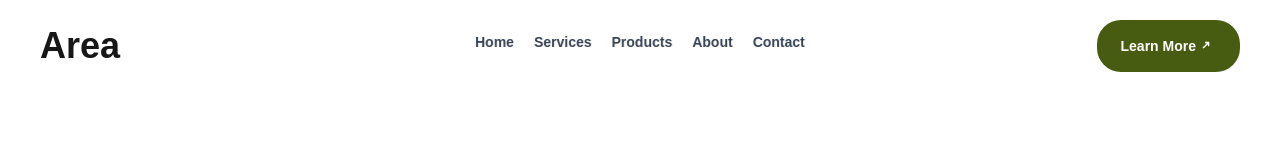
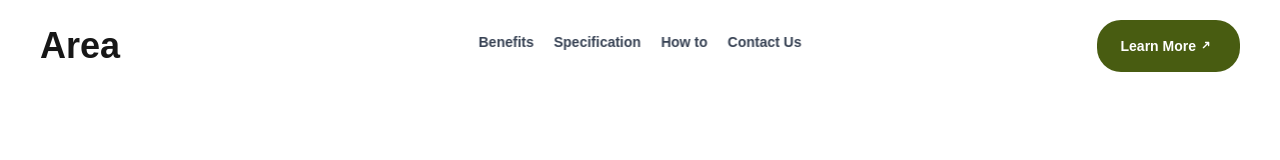
Before and after one commit to haileamlakwalelige/four-hours-project, a Next.js app: page / in a window 1280 px wide. Shown: the top 160 px of the page. Built offline with nearby package versions, Linux system fonts and the light colour scheme.

Commit message:
udpate the navbar links

```diff
--- a/src/components/layout/Header.tsx
+++ b/src/components/layout/Header.tsx
@@ -25,11 +25,10 @@ const Header = () => {
       >
         <div className='px-4'>
           <ul className='flex gap-5 items-center backdrop-blur-sm px-4 py-3 rounded-3xl font-bold text-gray-700 text-sm'>
-            <li>Home</li>
-            <li>Services</li>
-            <li>Products</li>
-            <li>About</li>
-            <li>Contact</li>
+            <li>Benefits</li>
+            <li>Specification</li>
+            <li>How to</li>
+            <li>Contact Us</li>
           </ul>
         </div>
       </div>
--- a/src/components/layout/NavbarMobile.tsx
+++ b/src/components/layout/NavbarMobile.tsx
@@ -51,7 +51,7 @@ const NavbarMobile = () => {
 
       {/* Mobile Dropdown Menu */}
       {menuOpen && (
-        <div className="md:hidden fixed top-[70px] z-40 left-1/2 transform -translate-x-1/2 bg-white shadow-lg rounded-xl px-6 py-4 w-[90%] max-w-sm">
+        <div className="md:hidden pt-7 fixed top-[70px] z-40 left-1/2 transform -translate-x-1/2 bg-white shadow-lg rounded-xl px-6 py-4 w-[90%] max-w-sm">
           <ul className="flex flex-col gap-4 text-gray-700 font-medium w-full">
             <li className="hover:text-black cursor-pointer font-bold  border-t-[1px] border-gray-300 mt-2 pt-6">
               Benefits
@@ -65,7 +65,7 @@ const NavbarMobile = () => {
             <li className="hover:text-black cursor-pointer font-bold  border-t-[1px] border-gray-300 mt-2 pt-6">
               Contact Us
             </li>
-            <button className="bg-[#485C11] w-fit text-white px-6 py-4 rounded-3xl flex items-center text-sm font-bold">
+            <button className="bg-[#485C11] mt-7 w-fit text-white px-16 py-4 rounded-3xl flex items-center text-sm font-bold">
               Learn More{" "}
             </button>
           </ul>
```
